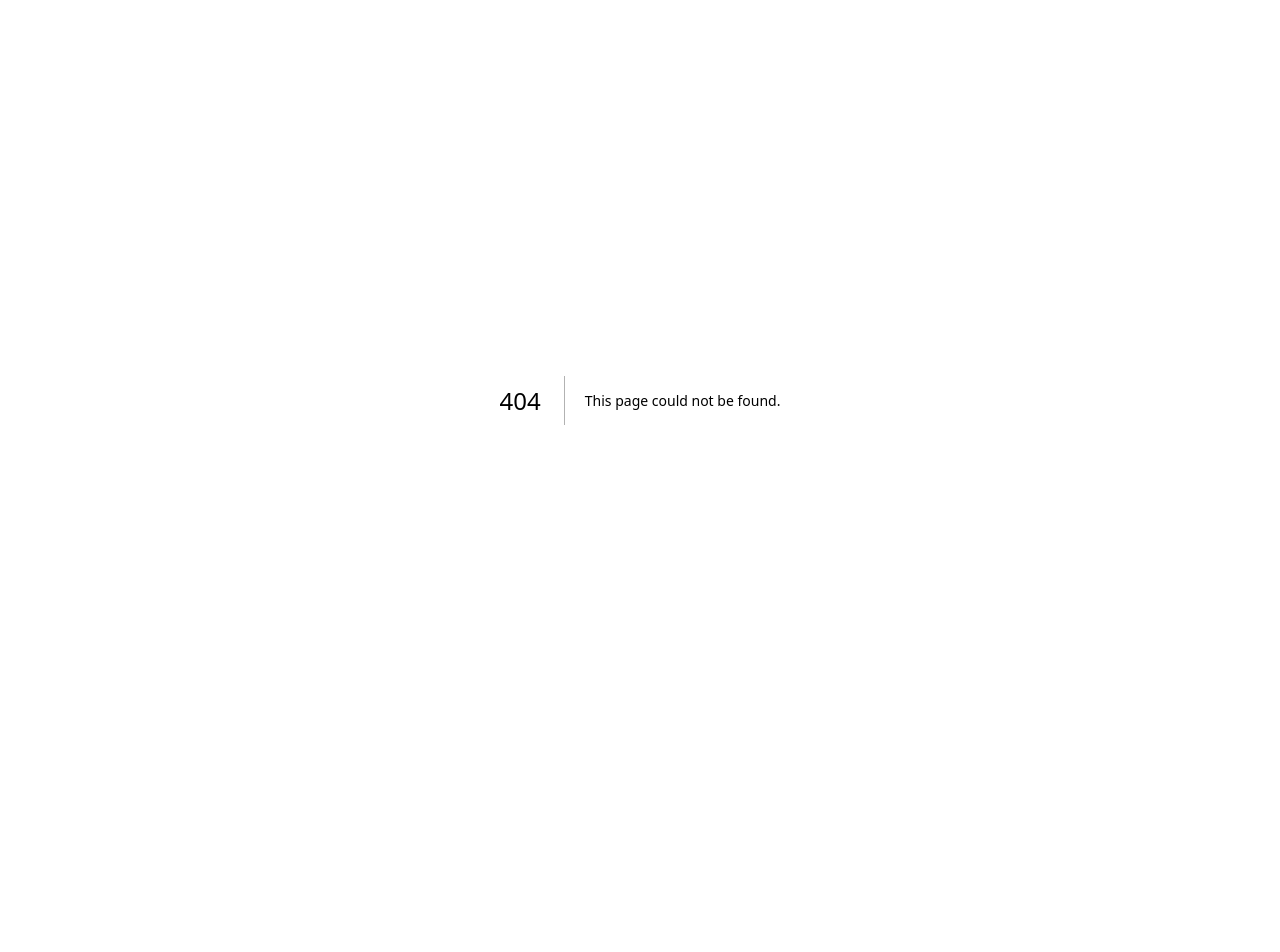
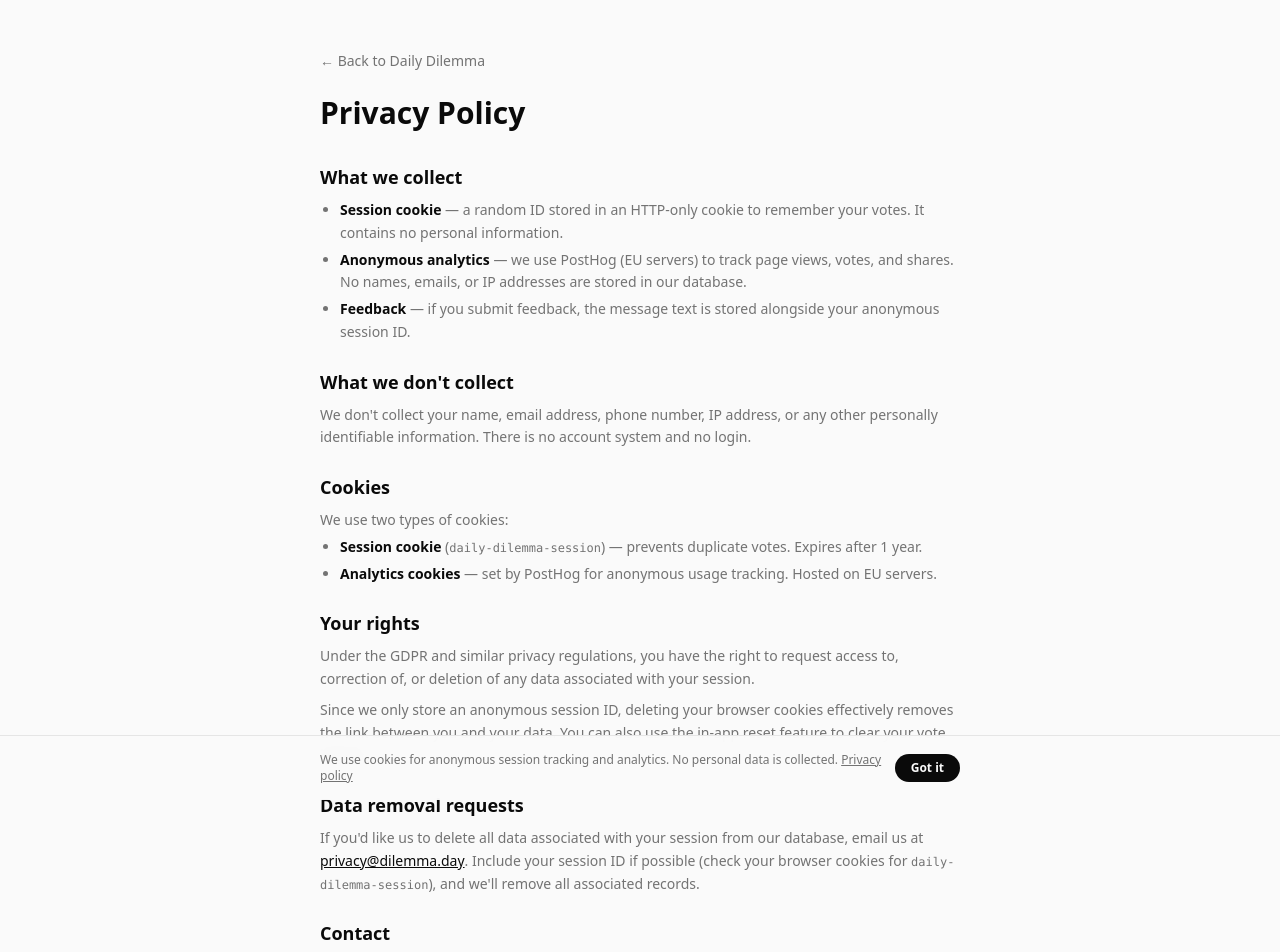
Before and after one commit to ristoman/daily-dilemma, a Next.js app: page /privacy in a window 1280 px wide. Before the commit this address had no page. Shown: the top 952 px of the page. Before the commit the page ends 800 px from the top, so only its background shows below. Built offline with nearby package versions, Linux system fonts and the light colour scheme.

Commit message:
Privacy Policy

```diff
--- a/app/layout.tsx
+++ b/app/layout.tsx
@@ -1,6 +1,7 @@
 import type { Metadata } from "next";
 import { Geist, Geist_Mono } from "next/font/google";
 import { PostHogProvider } from "@/components/posthog-provider";
+import { CookieBanner } from "@/components/cookie-banner";
 import "./globals.css";
 
 const geistSans = Geist({
@@ -35,7 +36,10 @@ export default function RootLayout({
       <body
         className={`${geistSans.variable} ${geistMono.variable} antialiased`}
       >
-        <PostHogProvider>{children}</PostHogProvider>
+        <PostHogProvider>
+          {children}
+          <CookieBanner />
+        </PostHogProvider>
       </body>
     </html>
   );
--- a/app/page.tsx
+++ b/app/page.tsx
@@ -205,8 +205,14 @@ export default function Home() {
       </main>
 
       {/* Footer */}
-      <footer className="pb-4 pt-2 text-center">
+      <footer className="flex flex-col items-center gap-2 pb-4 pt-2">
         <FeedbackForm posthog={posthog} />
+        <a
+          href="/privacy"
+          className="text-xs text-muted-foreground/60 transition-colors hover:text-muted-foreground"
+        >
+          Privacy Policy
+        </a>
       </footer>
     </div>
   );
--- /dev/null
+++ b/app/privacy/page.tsx
@@ -0,0 +1,128 @@
+import type { Metadata } from "next";
+
+export const metadata: Metadata = {
+  title: "Privacy Policy — Daily Dilemma",
+};
+
+export default function PrivacyPage() {
+  return (
+    <div className="mx-auto max-w-2xl px-4 py-12">
+      <a
+        href="/"
+        className="mb-6 inline-flex items-center gap-1 text-sm text-muted-foreground transition-colors hover:text-foreground"
+      >
+        ← Back to Daily Dilemma
+      </a>
+      <h1 className="mb-8 text-3xl font-extrabold">Privacy Policy</h1>
+
+      <div className="flex flex-col gap-6 text-sm leading-relaxed text-muted-foreground">
+        <section>
+          <h2 className="mb-2 text-lg font-bold text-foreground">
+            What we collect
+          </h2>
+          <ul className="list-disc space-y-1 pl-5">
+            <li>
+              <strong className="text-foreground">Session cookie</strong> — a
+              random ID stored in an HTTP-only cookie to remember your votes.
+              It contains no personal information.
+            </li>
+            <li>
+              <strong className="text-foreground">Anonymous analytics</strong>{" "}
+              — we use PostHog (EU servers) to track page views, votes, and
+              shares. No names, emails, or IP addresses are stored in our
+              database.
+            </li>
+            <li>
+              <strong className="text-foreground">Feedback</strong> — if you
+              submit feedback, the message text is stored alongside your
+              anonymous session ID.
+            </li>
+          </ul>
+        </section>
+
+        <section>
+          <h2 className="mb-2 text-lg font-bold text-foreground">
+            What we don&apos;t collect
+          </h2>
+          <p>
+            We don&apos;t collect your name, email address, phone number, IP
+            address, or any other personally identifiable information. There is
+            no account system and no login.
+          </p>
+        </section>
+
+        <section>
+          <h2 className="mb-2 text-lg font-bold text-foreground">Cookies</h2>
+          <p>
+            We use two types of cookies:
+          </p>
+          <ul className="list-disc space-y-1 pl-5 mt-1">
+            <li>
+              <strong className="text-foreground">Session cookie</strong>{" "}
+              (<code className="text-xs">daily-dilemma-session</code>) —
+              prevents duplicate votes. Expires after 1 year.
+            </li>
+            <li>
+              <strong className="text-foreground">Analytics cookies</strong> —
+              set by PostHog for anonymous usage tracking. Hosted on EU servers.
+            </li>
+          </ul>
+        </section>
+
+        <section>
+          <h2 className="mb-2 text-lg font-bold text-foreground">
+            Your rights
+          </h2>
+          <p>
+            Under the GDPR and similar privacy regulations, you have the right
+            to request access to, correction of, or deletion of any data
+            associated with your session.
+          </p>
+          <p className="mt-2">
+            Since we only store an anonymous session ID, deleting your browser
+            cookies effectively removes the link between you and your data.
+            You can also use the in-app reset feature to clear your vote
+            history.
+          </p>
+        </section>
+
+        <section>
+          <h2 className="mb-2 text-lg font-bold text-foreground">
+            Data removal requests
+          </h2>
+          <p>
+            If you&apos;d like us to delete all data associated with your
+            session from our database, email us at{" "}
+            <a
+              href="mailto:privacy@dilemma.day"
+              className="font-medium text-foreground underline"
+            >
+              privacy@dilemma.day
+            </a>
+            . Include your session ID if possible (check your browser cookies
+            for <code className="text-xs">daily-dilemma-session</code>), and
+            we&apos;ll remove all associated records.
+          </p>
+        </section>
+
+        <section>
+          <h2 className="mb-2 text-lg font-bold text-foreground">Contact</h2>
+          <p>
+            For any privacy-related questions, reach out to{" "}
+            <a
+              href="mailto:privacy@dilemma.day"
+              className="font-medium text-foreground underline"
+            >
+              privacy@dilemma.day
+            </a>
+            .
+          </p>
+        </section>
+
+        <p className="pt-4 text-xs text-muted-foreground/60">
+          Last updated: February 2026
+        </p>
+      </div>
+    </div>
+  );
+}
--- /dev/null
+++ b/components/cookie-banner.tsx
@@ -0,0 +1,40 @@
+"use client";
+
+import { useEffect, useState } from "react";
+
+export function CookieBanner() {
+  const [visible, setVisible] = useState(false);
+
+  useEffect(() => {
+    if (!localStorage.getItem("cookie-consent")) {
+      setVisible(true);
+    }
+  }, []);
+
+  function accept() {
+    localStorage.setItem("cookie-consent", "accepted");
+    setVisible(false);
+  }
+
+  if (!visible) return null;
+
+  return (
+    <div className="fixed bottom-0 left-0 right-0 z-50 border-t border-border bg-background/95 backdrop-blur-sm">
+      <div className="mx-auto flex max-w-2xl flex-col items-center gap-3 px-4 py-4 sm:flex-row sm:justify-between">
+        <p className="text-center text-xs text-muted-foreground sm:text-left">
+          We use cookies for anonymous session tracking and analytics.
+          No personal data is collected.{" "}
+          <a href="/privacy" className="underline hover:text-foreground">
+            Privacy policy
+          </a>
+        </p>
+        <button
+          onClick={accept}
+          className="shrink-0 cursor-pointer rounded-full bg-foreground px-4 py-1.5 text-xs font-semibold text-background transition-colors hover:bg-foreground/90"
+        >
+          Got it
+        </button>
+      </div>
+    </div>
+  );
+}
```
Also changed, not shown: 1 other file (tests, documents, lock files or other folders).
